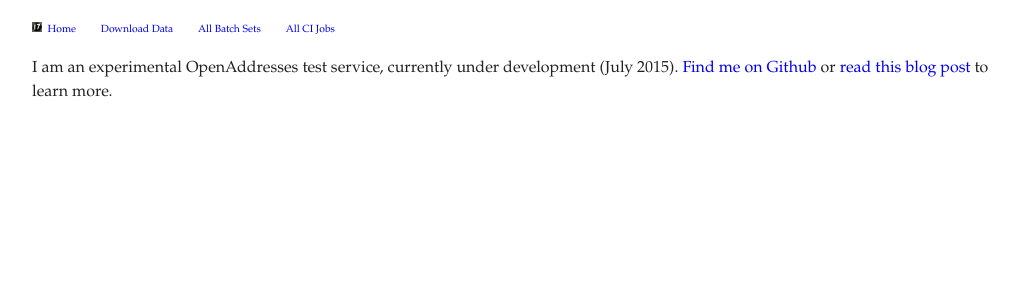
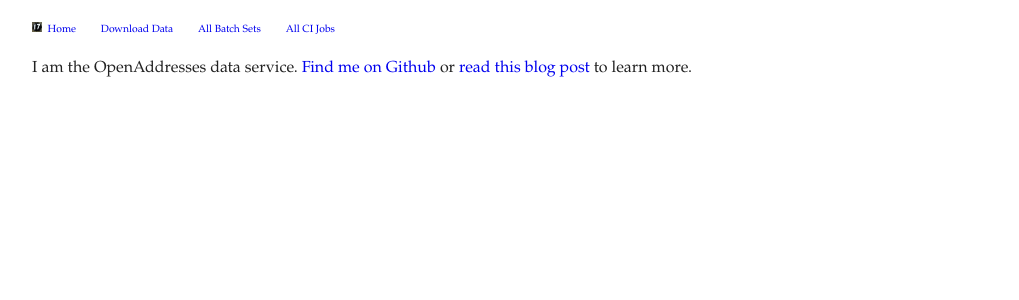
Before and after one commit to openaddresses/machine, a Flask app: page /jobs/ in a window 1280 px wide. Shown: the top 300 px of the page, without its empty margins (128-1147 px from the left). Run offline with Flask 2, Linux system fonts and the light colour scheme; data that the repository does not hold is empty; parts of the project's set-up code (start-up, migrations or seed data) failed here and were passed over; some libraries are stand-ins or nearby versions.

Commit message:
Moved info to page footer

```diff
--- a/openaddr/ci/templates/base.html
+++ b/openaddr/ci/templates/base.html
@@ -15,13 +15,13 @@
             font-size: 1em;
         }
 
-        body>*, main>*
+        body>*, main>*, footer>*
         {
             margin: 1em auto;
             width: 960px;
         }
 
-        body>p, main>p { line-height: 1.5em }
+        body>p, main>p, footer>p { line-height: 1.5em }
 
         img#icon
         {
@@ -52,7 +52,7 @@
 
         @media (max-width: 960px)
         {
-            body>*, main>* { width: 96% }
+            body>*, main>*, footer>* { width: 96% }
         }
 
         @media (min-width: 960px)
@@ -90,16 +90,18 @@
         <a href="{{ url_for('webhooks.app_get_sets') }}">All Batch Sets</a>
         <a href="{{ url_for('webhooks.app_get_jobs') }}">All CI Jobs</a>
     </nav>
-    {% block info %}
-    <p>
-        I am an experimental OpenAddresses test service, currently under development (July 2015).
-        <a href="https://github.com/openaddresses/machine">Find me on Github</a> or
-        <a href="http://mike.teczno.com/notes/openaddresses-ci.html">read this blog post</a>
-        to learn more.
-    </p>
-    {% endblock %}
     <main>
         {% block main %}{% endblock %}
     </main>
+    <footer>
+        {% block info %}
+        <p>
+            I am the OpenAddresses data service.
+            <a href="https://github.com/openaddresses/machine">Find me on Github</a> or
+            <a href="http://mike.teczno.com/notes/openaddresses-ci.html">read this blog post</a>
+            to learn more.
+        </p>
+        {% endblock %}
+    </footer>
 </body>
 </html>
--- a/openaddr/ci/templates/job.html
+++ b/openaddr/ci/templates/job.html
@@ -52,4 +52,5 @@
     </tr>
 
 {% endfor %}
+</table>
 {% endblock main %}
```
